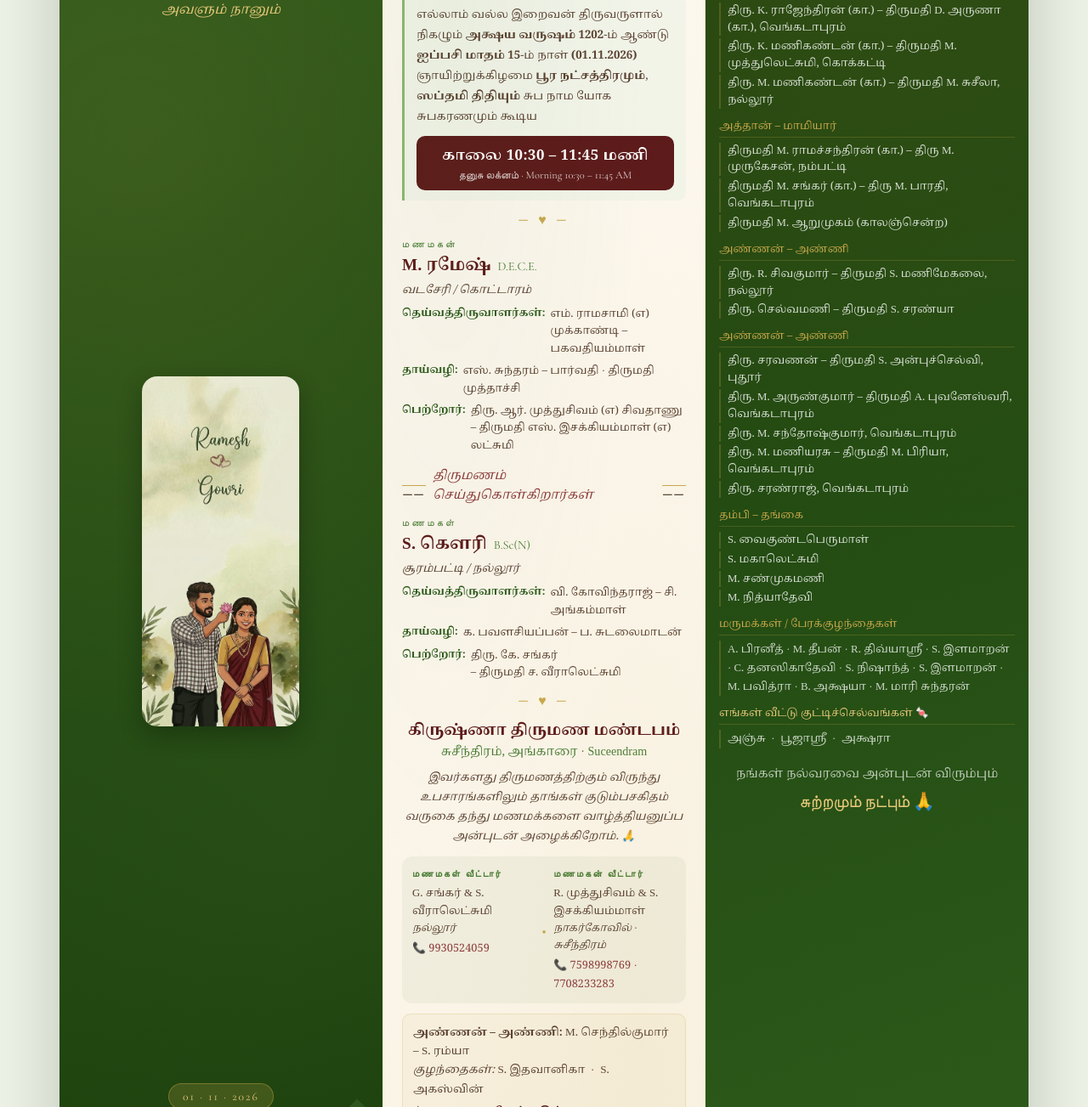
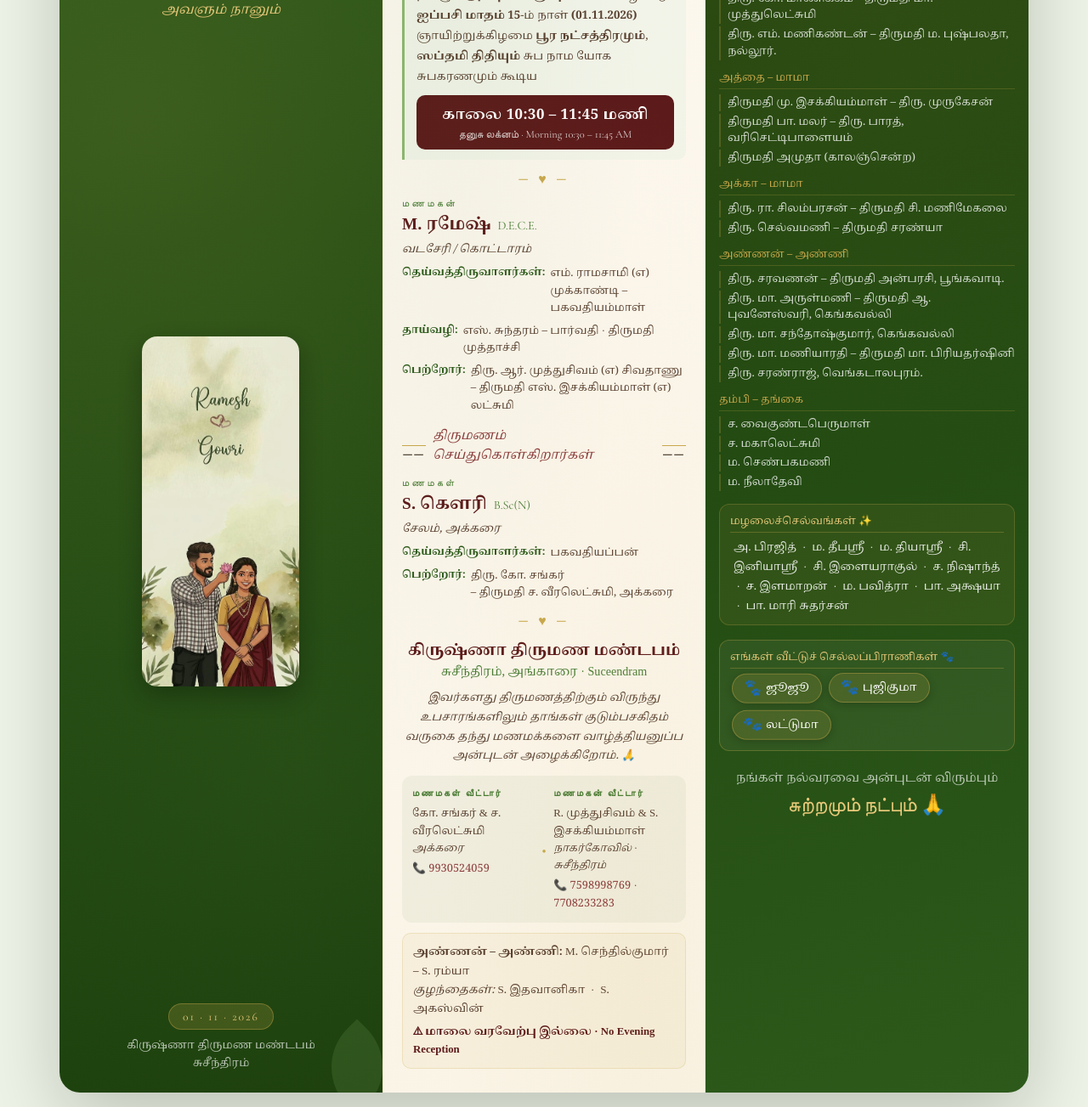
Before and after one commit to kkmadlin2023-lgtm/ramesh-gowri-wedding, a plain HTML site: page index.html in a window 1280 px wide. Shown: the part 1552-2855 px from the top of the page at 85% size. Drawn offline with nearby package versions, Linux system fonts and the light colour scheme; a web font is replaced by a local one.

Commit message:
fix: update Tamil invitation with exact spellings, deities, relatives, children, and animated pet badges

```diff
--- a/index.html
+++ b/index.html
@@ -114,8 +114,7 @@
           <div class="pm-invocation">
             <span class="om">உ</span>
             <p class="pm-deities">
-              மாடஸாமி சுடலை · பேச்சியம்மன் · இசக்கியம்மன்<br/>
-              ஸ்ரீ புலாமாடத்தி · ஸ்ரீ காத்தவராயன் துணை
+              புலமாடசாமி, கருப்பையா துணை
             </p>
             <div class="pm-rule"></div>
             <p class="pm-title-ta">திருமண அழைப்பிதழ்</p>
@@ -181,21 +180,17 @@
               <span class="ta">S. கௌரி</span>
               <span class="en">B.Sc(N)</span>
             </div>
-            <p class="pm-native">சூரம்பட்டி / நல்லூர்</p>
+            <p class="pm-native">சேலம், அக்கரை</p>
             <div class="pm-lineage">
               <div class="pm-lin-row">
                 <span class="pm-lin-lbl">தெய்வத்திருவாளர்கள்:</span>
-                <span>வி. கோவிந்தராஜ் – சி. அங்கம்மாள்</span>
-              </div>
-              <div class="pm-lin-row">
-                <span class="pm-lin-lbl">தாய்வழி:</span>
-                <span>க. பவளசியப்பன் – ப. சுடலைமாடன்</span>
+                <span>பகவதியப்பன்</span>
               </div>
               <div class="pm-lin-row">
                 <span class="pm-lin-lbl">பெற்றோர்:</span>
                 <span>
-                  திரு. கே. சங்கர்<br/>
-                  – திருமதி ச. வீராலெட்சுமி
+                  திரு. கோ. சங்கர்<br/>
+                  – திருமதி ச. வீரலெட்சுமி, அக்கரை
                 </span>
               </div>
             </div>
@@ -218,8 +213,8 @@
           <div class="pm-hosts">
             <div class="ph-col">
               <p class="ph-role">மணமகள் வீட்டார்</p>
-              <p>G. சங்கர் &amp; S. வீராலெட்சுமி</p>
-              <p class="ph-place">நல்லூர்</p>
+              <p>கோ. சங்கர் &amp; ச. வீரலெட்சுமி</p>
+              <p class="ph-place">அக்கரை</p>
               <p class="ph-num">📞 9930524059</p>
             </div>
             <div class="ph-sep">·</div>
@@ -249,72 +244,70 @@
           <div class="pr-content">
 
             <div class="rel-block">
-              <p class="rel-cat">தாய்மாமன் – அத்தை</p>
+              <p class="rel-cat">தாய்மாமா – அத்தை</p>
               <ul>
-                <li>திரு. D. தங்கசுந்தரன் (காலஞ்சென்ற) – திருமதி D. தங்ககலைசெல்வி, நல்லூர்</li>
-                <li>திரு. D. ஆறுமுகம் (காலஞ்சென்ற), வெங்கடாபுரம்</li>
+                <li>திரு. ப. பாலமுருகன் – திருமதி ப. கலைசெல்வி, நல்லூர்.</li>
+                <li>திரு. ப. யுவராஜ் (காலஞ்சென்ற)</li>
+                <li>திரு. கோ. மதியழகன் (காலஞ்சென்ற) – திருமதி அமுதா (காலஞ்சென்ற), வெங்கடாலபுரம்</li>
+                <li>திரு. கோ. மாணிக்கம் – திருமதி மா. முத்துலெட்சுமி</li>
+                <li>திரு. எம். மணிகண்டன் – திருமதி ம. புஷ்பலதா, நல்லூர்.</li>
               </ul>
             </div>
 
             <div class="rel-block">
-              <p class="rel-cat">சகோதரி – சகலை</p>
+              <p class="rel-cat">அத்தை – மாமா</p>
               <ul>
-                <li>திரு. K. ராஜேந்திரன் (கா.) – திருமதி D. அருணா (கா.), வெங்கடாபுரம்</li>
-                <li>திரு. K. மணிகண்டன் (கா.) – திருமதி M. முத்துலெட்சுமி, கொக்கட்டி</li>
-                <li>திரு. M. மணிகண்டன் (கா.) – திருமதி M. சுசீலா, நல்லூர்</li>
+                <li>திருமதி மு. இசக்கியம்மாள் – திரு. முருகேசன்</li>
+                <li>திருமதி பா. மலர் – திரு. பாரத், வரிசெட்டிபாளையம்</li>
+                <li>திருமதி அமுதா (காலஞ்சென்ற)</li>
               </ul>
             </div>
 
             <div class="rel-block">
-              <p class="rel-cat">அத்தான் – மாமியார்</p>
+              <p class="rel-cat">அக்கா – மாமா</p>
               <ul>
-                <li>திருமதி M. ராமச்சந்திரன் (கா.) – திரு M. முருகேசன், நம்பட்டி</li>
-                <li>திருமதி M. சங்கர் (கா.) – திரு M. பாரதி, வெங்கடாபுரம்</li>
-                <li>திருமதி M. ஆறுமுகம் (காலஞ்சென்ற)</li>
+                <li>திரு. ரா. சிலம்பரசன் – திருமதி சி. மணிமேகலை</li>
+                <li>திரு. செல்வமணி – திருமதி சரண்யா</li>
               </ul>
             </div>
 
             <div class="rel-block">
               <p class="rel-cat">அண்ணன் – அண்ணி</p>
               <ul>
-                <li>திரு. R. சிவகுமார் – திருமதி S. மணிமேகலை, நல்லூர்</li>
-                <li>திரு. செல்வமணி – திருமதி S. சரண்யா</li>
-              </ul>
-            </div>
-
-            <div class="rel-block">
-              <p class="rel-cat">அண்ணன் – அண்ணி</p>
-              <ul>
-                <li>திரு. சரவணன் – திருமதி S. அன்புச்செல்வி, புதூர்</li>
-                <li>திரு. M. அருண்குமார் – திருமதி A. புவனேஸ்வரி, வெங்கடாபுரம்</li>
-                <li>திரு. M. சந்தோஷ்குமார், வெங்கடாபுரம்</li>
-                <li>திரு. M. மணியரசு – திருமதி M. பிரியா, வெங்கடாபுரம்</li>
-                <li>திரு. சரண்ராஜ், வெங்கடாபுரம்</li>
+                <li>திரு. சரவணன் – திருமதி அன்பரசி, பூங்கவாடி.</li>
+                <li>திரு. மா. அருள்மணி – திருமதி ஆ. புவனேஸ்வரி, கெங்கவல்லி</li>
+                <li>திரு. மா. சந்தோஷ்குமார், கெங்கவல்லி</li>
+                <li>திரு. மா. மணியாரதி – திருமதி மா. பிரியதர்ஷினி</li>
+                <li>திரு. சரண்ராஜ், வெங்கடாலபுரம்.</li>
               </ul>
             </div>
 
             <div class="rel-block">
               <p class="rel-cat">தம்பி – தங்கை</p>
               <ul>
-                <li>S. வைகுண்டபெருமாள்</li>
-                <li>S. மகாலெட்சுமி</li>
-                <li>M. சண்முகமணி</li>
-                <li>M. நித்யாதேவி</li>
+                <li>ச. வைகுண்டபெருமாள்</li>
+                <li>ச. மகாலெட்சுமி</li>
+                <li>ம. செண்பகமணி</li>
+                <li>ம. நீலாதேவி</li>
               </ul>
             </div>
 
-            <div class="rel-block">
-              <p class="rel-cat">மருமக்கள் / பேரக்குழந்தைகள்</p>
+            <div class="rel-block rel-kids-box">
+              <p class="rel-cat">மழலைச்செல்வங்கள் ✨</p>
               <p class="rel-kids-list">
-                A. பிரனீத் · M. தீபன் · R. திவ்யாஸ்ரீ · S. இளமாறன் ·
-                C. தனஸிகாதேவி · S. நிஷாந்த் · S. இளமாறன் ·
-                M. பவித்ரா · B. அக்ஷயா · M. மாரி சுந்தரன்
+                அ. பிரஜித் &nbsp;·&nbsp; ம. தீபஶ்ரீ &nbsp;·&nbsp; ம. தியாஶ்ரீ &nbsp;·&nbsp; சி. இனியாஸ்ரீ &nbsp;·&nbsp;
+                சி. இளையராகுல் &nbsp;·&nbsp; ச. நிஷாந்த் &nbsp;·&nbsp; ச. இளமாறன் &nbsp;·&nbsp;
+                ம. பவித்ரா &nbsp;·&nbsp; பா. அக்ஷயா &nbsp;·&nbsp; பா. மாரி சுதர்சன்
               </p>
             </div>
 
-            <div class="rel-block rel-little-ones">
-              <p class="rel-cat">எங்கள் வீட்டு குட்டிச்செல்வங்கள் 🍬</p>
-              <p class="rel-kids-list">அஞ்சு &nbsp;·&nbsp; பூஜாஸ்ரீ &nbsp;·&nbsp; அக்ஷரா</p>
+            <div class="rel-block rel-pets-box">
+              <p class="rel-cat">எங்கள் வீட்டுச் செல்லப்பிராணிகள் 🐾</p>
+              <div class="rel-pets-list">
+                <span class="pet-badge"><span class="paw-icon">🐾</span> ஜூஜூ</span>
+                <span class="pet-badge"><span class="paw-icon">🐾</span> புஜிகுமா</span>
+                <span class="pet-badge"><span class="paw-icon">🐾</span> லட்டுமா</span>
+              </div>
             </div>
 
             <div class="pr-closing">
--- a/style.css
+++ b/style.css
@@ -552,22 +552,97 @@ body {
   padding-left: 8px;
   border-left: 2px solid rgba(201,168,76,.25);
 }
+.rel-kids-box {
+  background: rgba(201,168,76,.08);
+  border: 1px solid rgba(201,168,76,.25);
+  border-radius: 12px;
+  padding: 10px 12px;
+  margin-top: 4px;
+}
+.rel-kids-box .rel-cat {
+  color: var(--gold2);
+  border-bottom-color: rgba(201,168,76,.3);
+  margin-bottom: 6px;
+}
 .rel-kids-list {
-  font-family: var(--tamil); font-size: .8rem;
-  color: rgba(255,255,255,.78); line-height: 1.7;
-  padding-left: 8px;
-  border-left: 2px solid rgba(201,168,76,.25);
+  font-family: var(--tamil); font-size: .82rem;
+  color: rgba(255,255,255,.88); line-height: 1.75;
+  padding-left: 4px;
+  border-left: none;
 }
-.rel-little-ones .rel-cat { color: var(--gold2); }
+
+/* Pets Box & Animated Badges */
+.rel-pets-box {
+  background: rgba(255,255,255,.05);
+  border: 1px solid rgba(201,168,76,.3);
+  border-radius: 12px;
+  padding: 10px 12px;
+  margin-top: 6px;
+}
+.rel-pets-box .rel-cat {
+  color: var(--gold2);
+  border-bottom-color: rgba(201,168,76,.3);
+  margin-bottom: 8px;
+}
+.rel-pets-list {
+  display: flex;
+  flex-wrap: wrap;
+  gap: 8px;
+  padding-left: 2px;
+}
+.pet-badge {
+  display: inline-flex;
+  align-items: center;
+  gap: 6px;
+  background: rgba(201,168,76,.16);
+  border: 1px solid rgba(201,168,76,.4);
+  border-radius: 50px;
+  padding: 5px 14px;
+  font-family: var(--tamil);
+  font-size: .84rem;
+  color: #fff;
+  box-shadow: 0 2px 10px rgba(0,0,0,.2);
+  transition: transform .3s ease, background .3s ease, box-shadow .3s ease;
+  animation: petBadgeFloat 4s ease-in-out infinite;
+}
+.pet-badge:nth-child(2) { animation-delay: .7s; }
+.pet-badge:nth-child(3) { animation-delay: 1.4s; }
+
+.pet-badge:hover {
+  transform: translateY(-3px) scale(1.06);
+  background: rgba(201,168,76,.3);
+  box-shadow: 0 6px 16px rgba(201,168,76,.35);
+}
+
+.paw-icon {
+  display: inline-block;
+  font-size: .95rem;
+  animation: pawWag 2.4s ease-in-out infinite;
+}
+.pet-badge:nth-child(2) .paw-icon { animation-delay: .6s; }
+.pet-badge:nth-child(3) .paw-icon { animation-delay: 1.2s; }
+
+@keyframes pawWag {
+  0%, 100% { transform: rotate(0deg) scale(1); }
+  25% { transform: rotate(-12deg) scale(1.15); }
+  75% { transform: rotate(12deg) scale(1.15); }
+}
+
+@keyframes petBadgeFloat {
+  0%, 100% { transform: translateY(0); }
+  50% { transform: translateY(-3px); }
+}
 
 .pr-closing {
-  text-align: center; margin-top: 8px;
+  text-align: center; margin-top: 10px;
   font-family: var(--tamil); font-size: .88rem;
   color: rgba(255,255,255,.7); line-height: 1.7;
 }
 .pr-closing-bold {
-  font-family: var(--script); font-size: 1.3rem;
+  font-family: var(--script); font-size: 1.35rem;
   color: var(--gold2); margin-top: 4px;
+  display: inline-block;
+  animation: heartBeat 3s ease-in-out infinite;
 }
 
 /* ── SLIDER NAV BUTTONS ─────────────────── */
```
